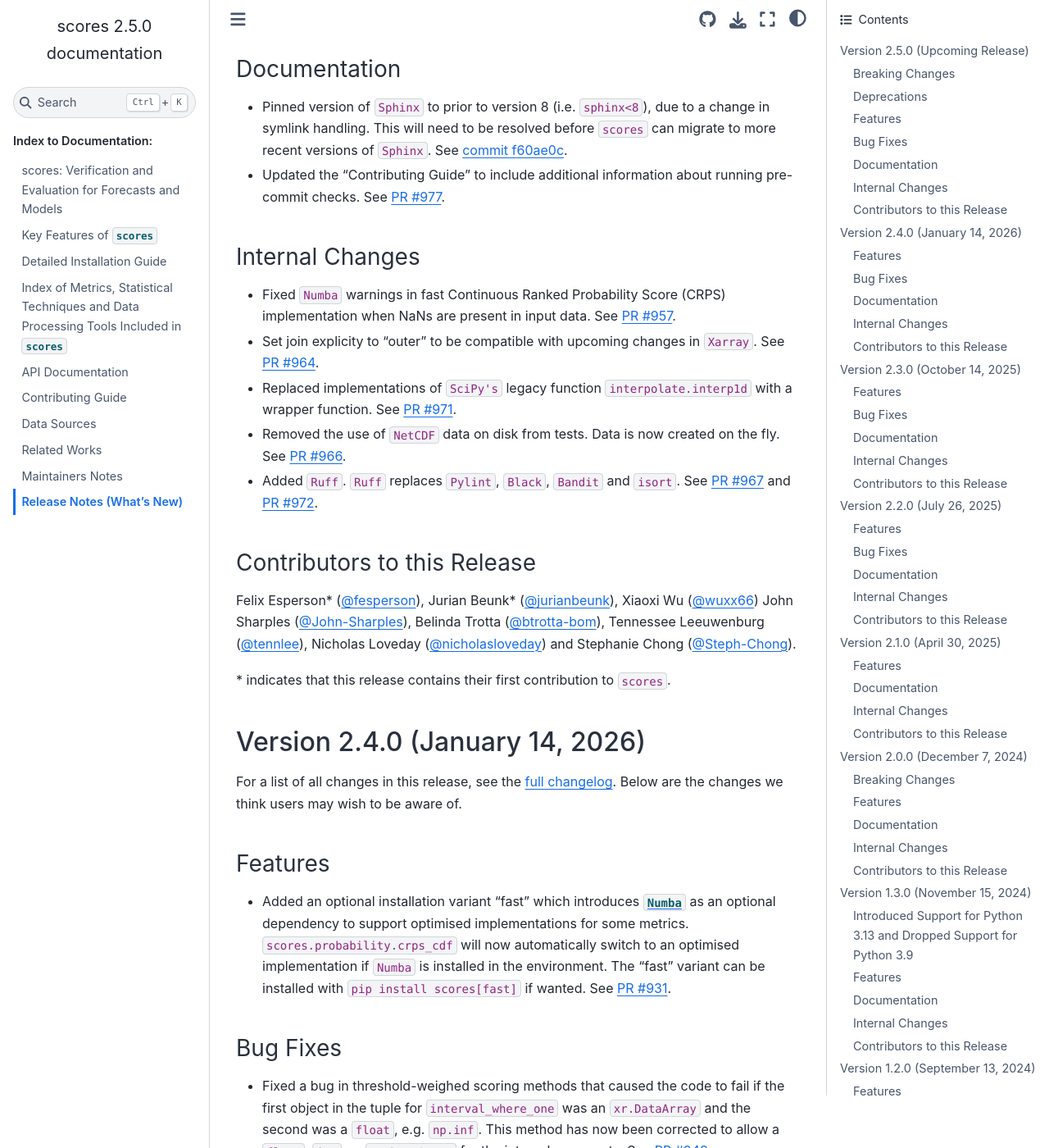
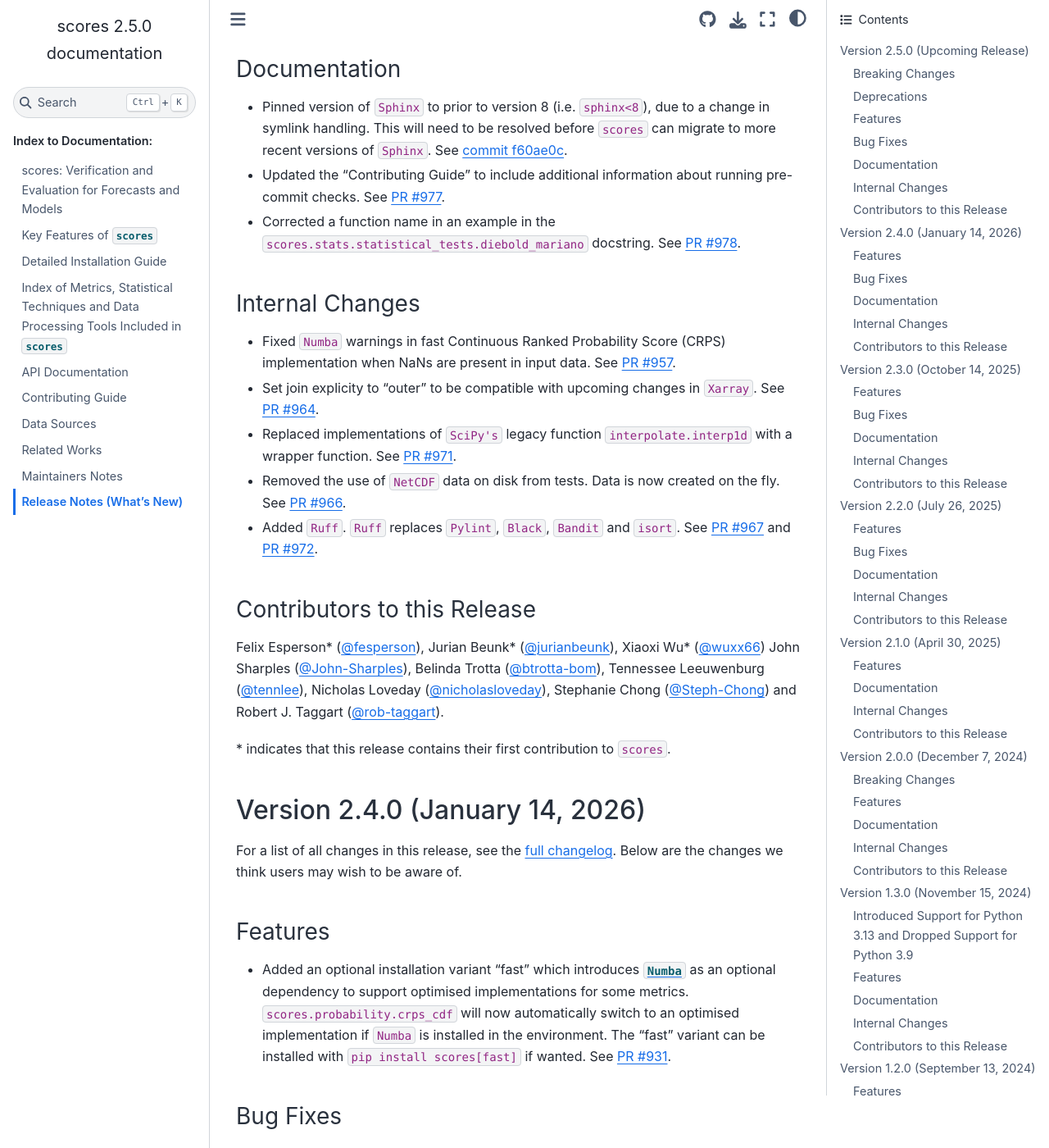
Before and after one commit to nci/scores, a Sphinx documentation site: the page built from docs/release_notes.md, in a window 1280 px wide and 1400 px high, scrolled down 645 px. Shown: the whole window at 82% size. Built offline with Sphinx 7.4.7 and the Sphinx Book theme 1.1.4, drawn with Linux system fonts in a browser that asks for light colours; pages that are not in the unit, such as notebooks, are missing from menus.

Commit message:
Add updates to diebold mariano docstring

```diff
--- a/docs/release_notes.md
+++ b/docs/release_notes.md
@@ -15,6 +15,7 @@ For a list of all changes in this release, see the [full changelog](https://gith
 
 - Pinned version of `Sphinx` to prior to version 8 (i.e. `sphinx<8`), due to a change in symlink handling. This will need to be resolved before `scores` can migrate to more recent versions of `Sphinx`. See [commit f60ae0c](https://github.com/nci/scores/commit/f60ae0c9d6f2ebd723df57541d849b6b5ecccd23).
 - Updated the "Contributing Guide" to include additional information about running pre-commit checks. See [PR #977](https://github.com/nci/scores/pull/977).
+- Corrected a function name in an example in the `scores.stats.statistical_tests.diebold_mariano` docstring. See [PR #978](https://github.com/nci/scores/pull/978).
 
 ### Internal Changes
 
@@ -26,7 +27,7 @@ For a list of all changes in this release, see the [full changelog](https://gith
 
 ### Contributors to this Release
 
-Felix Esperson* ([@fesperson](https://github.com/fesperson)), Jurian Beunk* ([@jurianbeunk](https://github.com/jurianbeunk)), Xiaoxi Wu ([@wuxx66](https://github.com/wuxx66)) John Sharples ([@John-Sharples](https://github.com/John-Sharples)), Belinda Trotta ([@btrotta-bom](https://github.com/btrotta-bom)), Tennessee Leeuwenburg ([@tennlee](https://github.com/tennlee)), Nicholas Loveday ([@nicholasloveday](https://github.com/nicholasloveday)) and Stephanie Chong ([@Steph-Chong](https://github.com/Steph-Chong)).
+Felix Esperson* ([@fesperson](https://github.com/fesperson)), Jurian Beunk* ([@jurianbeunk](https://github.com/jurianbeunk)), Xiaoxi Wu* ([@wuxx66](https://github.com/wuxx66)) John Sharples ([@John-Sharples](https://github.com/John-Sharples)), Belinda Trotta ([@btrotta-bom](https://github.com/btrotta-bom)), Tennessee Leeuwenburg ([@tennlee](https://github.com/tennlee)), Nicholas Loveday ([@nicholasloveday](https://github.com/nicholasloveday)), Stephanie Chong ([@Steph-Chong](https://github.com/Steph-Chong)) and Robert J. Taggart ([@rob-taggart](https://github.com/rob-taggart)).
 
 \* indicates that this release contains their first contribution to `scores`.
 
```
